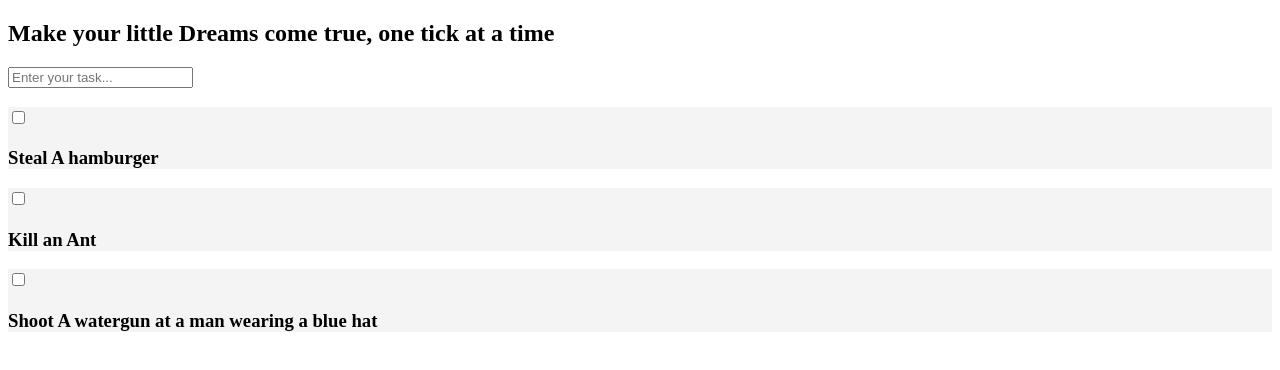
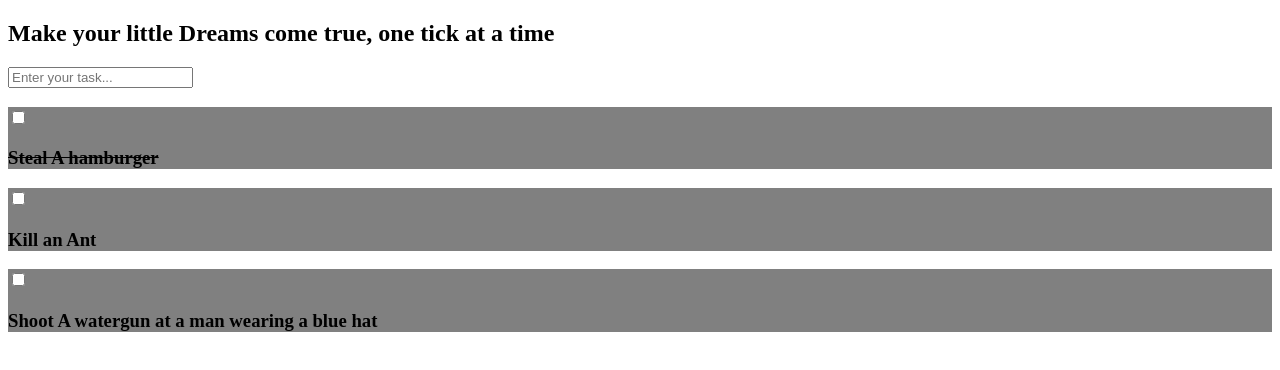
Before and after one commit to Reroot/React-Todo, a React (Create React App) app: page / in a window 1280 px wide. Shown: the top 370 px of the page. Built offline with nearby package versions, Linux system fonts and the light colour scheme.

Commit message:
Strikethrough Fixed, removed this, id , now it's just bind so we can reach the correct values

```diff
--- a/src/App.js
+++ b/src/App.js
@@ -10,7 +10,7 @@ class App extends Component {
 			{
 				id: 1,
 				title: "Steal A hamburger",
-				completed: false
+				completed: true
 			},
 			{
 				id: 2,
@@ -32,8 +32,19 @@ class App extends Component {
 	};
 
 	markComplete = (id) => {
-		console.log(id); // working becuase we passed up
+		// working becuase we passed up
 		//to acess our state ids we need to map through
+		//we call this when we are going to change the state based on a response
+		this.setState({
+			todos: this.state.todos.map((todo) => {
+				if (todo.id === id) {
+					//change the state of the to do as we go though the maop
+					//when mark compete is called after a click
+					todo.completed = !todo.completed;
+				}
+				return todo;
+			})
+		});
 	};
 
 	render() {
--- a/src/TodoItem.js
+++ b/src/TodoItem.js
@@ -3,7 +3,7 @@ import React, { Component } from "react";
 export class TodoItem extends Component {
 	getStyle = () => {
 		return {
-			background: "#f4f4f5",
+			background: "gray",
 			textDecoration: this.props.todo.completed ? "line-through" : "none"
 		};
 	};
@@ -37,10 +37,11 @@ export class TodoItem extends Component {
 
 					//PASS UP ID FROM THIS ITEM
 					onChange={this.props.markComplete.bind(this, id)}
+					onClick={this.props.markComplete.bind(this)}
 					// onClick={this.props.markComplete.bind(this)}
 				/>{" "}
 				<p>{title}</p>
-				{/* <p>{this.props.todo.id}</p> */}{" "}
+				{/* <p>{this.props.todo.id}</p> */}
 			</div>
 		);
 	}
```
